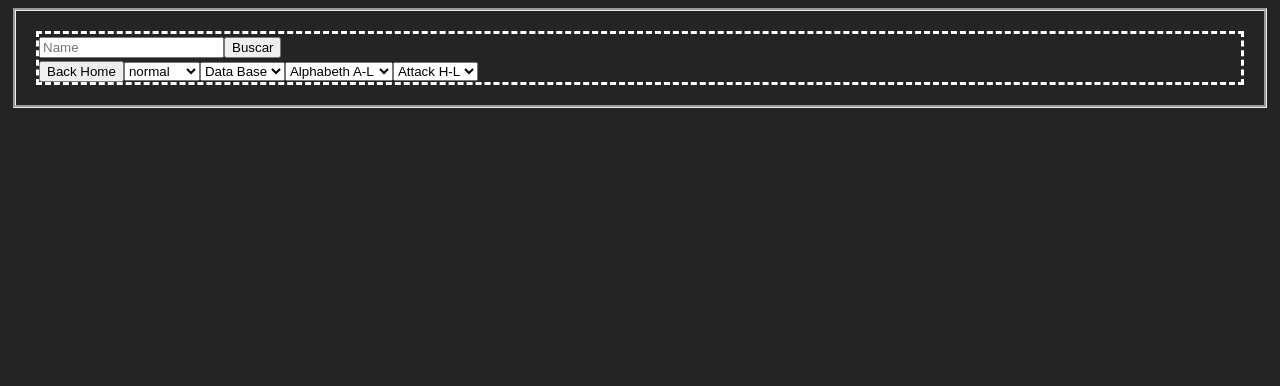
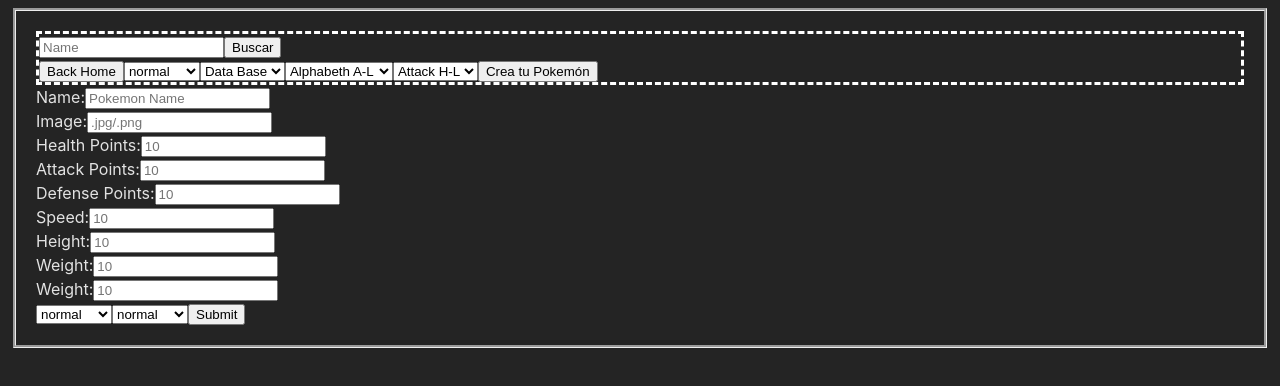
Before and after one commit to JFernandoLopez/PI-Pokemon, a React (Vite) app in the folder PI-Pokemon-main/front/: page /form in a window 1280 px wide. Shown: the top 386 px of the page. Built offline with nearby package versions, Linux system fonts and the light colour scheme.

Commit message:
[ADD] firststeepsForm

```diff
--- a/PI-Pokemon-main/front/src/App.jsx
+++ b/PI-Pokemon-main/front/src/App.jsx
@@ -1,4 +1,4 @@
-import { LandingPage, Cards, Nav, Detail} from './components/index'
+import { LandingPage, Cards, Nav, Detail, Form} from './components/index'
 import { Route, Routes, useLocation } from 'react-router-dom'
 import { useEffect, useState } from 'react'
 import { useSelector, useDispatch } from 'react-redux'
@@ -24,6 +24,7 @@ function App() {
       <Route path='/' element={<LandingPage/>}/>
       <Route path='/home' element={<Cards onClose={onClose}/>}/>
       <Route path='/detail/:name' element={<Detail/>}/>
+      <Route path='/form' element={<Form/>}/>
     </Routes>
   </div>
  )
--- /dev/null
+++ b/PI-Pokemon-main/front/src/components/form/Form.jsx
@@ -0,0 +1,23 @@
+import Input from "../input/Input"
+import Select from "../select/Select"
+
+const Form = () => {
+    return(
+        <form action="" className="form">
+            <Input nameForm='nameForm' name='Name:' type='text' placeholder="Pokemon Name"/>
+            <Input nameForm='imageForm' name='Image:' type='text' placeholder=".jpg/.png"/>
+            <Input nameForm='hpForm' name='Health Points:' type='number' placeholder="10"/>
+            <Input nameForm='attackForm' name='Attack Points:' type='number' placeholder="10"/>
+            <Input nameForm='defenseForm' name='Defense Points:' type='number' placeholder="10"/>
+            <Input nameForm='speedForm' name='Speed:' type='number' placeholder="10"/>
+            <Input nameForm='heightForm' name='Height:' type='number' placeholder="10"/>
+            <Input nameForm='weightForm' name='Weight:' type='number' placeholder="10"/>
+            <Input nameForm='weightForm' name='Weight:' type='number' placeholder="10"/>
+            <Select name='selectFirstType' values={["normal", "fighting", "flying", "poison", "ground", "rock", "bug", "ghost", "steel", "fire", "water", "grass", "electric", "psychic", "ice", "dragon", "dark", "fairy", "unknown", "shadow"]}  placeholder=''/>
+            <Select name='selectSecondType' values={["normal", "fighting", "flying", "poison", "ground", "rock", "bug", "ghost", "steel", "fire", "water", "grass", "electric", "psychic", "ice", "dragon", "dark", "fairy", "unknown", "shadow"]}  placeholder=''/>
+            <input type="submit" name="ingresar"></input>
+        </form>
+    )
+}
+
+export default Form;
--- a/PI-Pokemon-main/front/src/components/index.jsx
+++ b/PI-Pokemon-main/front/src/components/index.jsx
@@ -2,5 +2,6 @@ import LandingPage from './landingPage/landingPage'
 import Cards from './cards/Cards'
 import Nav from './nav/Nav'
 import Detail from './detail/Detail'
+import Form from './form/Form'
 
-export { LandingPage, Cards, Nav, Detail};
+export { LandingPage, Cards, Nav, Detail, Form };
--- /dev/null
+++ b/PI-Pokemon-main/front/src/components/input/Input.jsx
@@ -0,0 +1,11 @@
+
+const Input = ({nameForm, name, type, placeholder}) => {
+    return(
+        <div>
+        <label htmlFor={nameForm}>{name}</label>
+        <input type={type} name={nameForm} placeholder={placeholder} required/>
+        </div>
+    )
+}
+
+export default Input;
--- a/PI-Pokemon-main/front/src/components/nav/Nav.jsx
+++ b/PI-Pokemon-main/front/src/components/nav/Nav.jsx
@@ -1,8 +1,8 @@
+import Select from "../select/Select";
+import SearchBar from "../searchBar/searchBar"
 import { useLocation } from "react-router-dom";
-import SearchBar from "../searchBar/searchBar"
 import { Link } from "react-router-dom";
 import {useSelector, useDispatch} from "react-redux"
-import Select from "../select/Select";
 import { filterByOrigin, filterByType, orderAlpha, orderAttack } from "../../redux/actions/actions"
 import './Nav.css'
 
@@ -42,6 +42,8 @@ const Nav = ({onSearch}) => {
            <Select name='orderName'  values={["Alphabeth A-L", "Alphabeth L-H"]} handleChange={handleEvent}/>
 
            <Select name='orderAttack' values={["Attack H-L", "Attack L-H"]} handleChange={handleEvent}/>
+
+           <Link to='/form'><button>Crea tu Pokemón</button></Link>
         </nav>
     )}
 }
--- a/PI-Pokemon-main/front/src/components/select/Select.jsx
+++ b/PI-Pokemon-main/front/src/components/select/Select.jsx
@@ -1,7 +1,7 @@
 
 const Select = ({ name, values, handleChange }) => {
     return (
-        <select name={name} onChange={handleChange} className={name}>
+        <select name={name} onChange={handleChange} className={name} placeholder="">
             {values.map((value) => {
                 return <option value={value} key={value}>{value}</option>;
             })}
```
Also changed, not shown: PI-Pokemon-main/front/src/components/home/Home.jsx (added).
